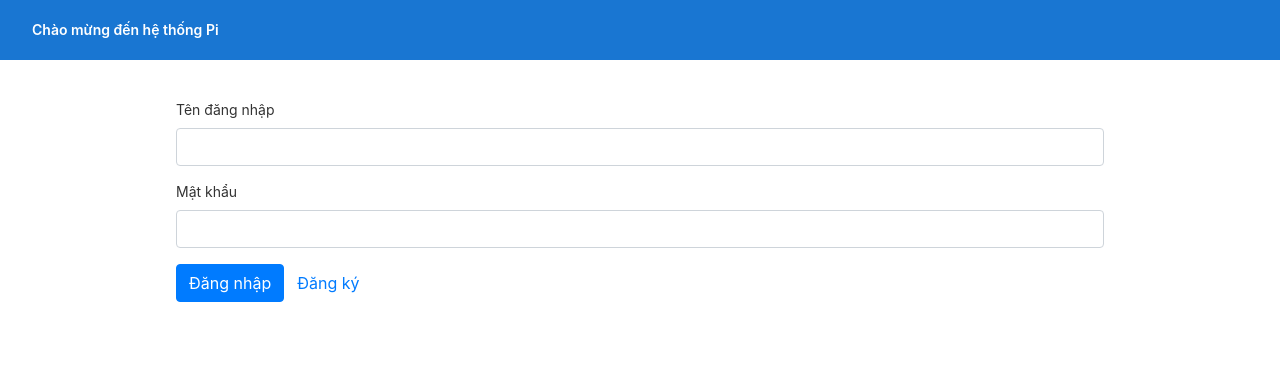
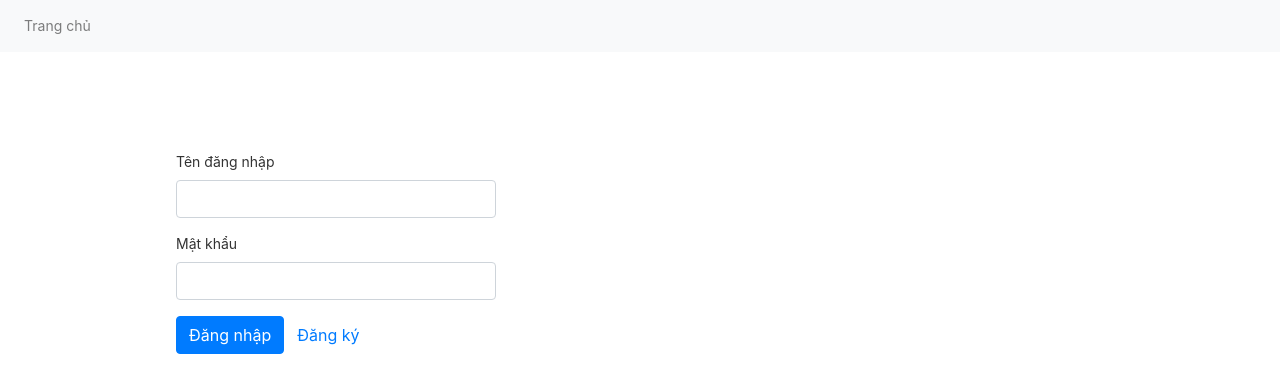
Before and after one commit to frederick-greenacademy/pi_console_system, an Angular app in the folder src/client/pi-frontend/: page /login in a window 1280 px wide. Shown: the top 392 px of the page. Built offline with nearby package versions, Linux system fonts and the light colour scheme.

Commit message:
remove redundant

```diff
--- a/src/client/pi-frontend/src/app/app.component.css
+++ b/src/client/pi-frontend/src/app/app.component.css
@@ -50,11 +50,12 @@
   }
 
   .content {
+    flex: 1;
     margin: 100px auto 32px;
     padding: 0 16px;
     max-width: 960px;
-    flex-direction: column;
-    align-items: center;
+    /* flex-direction: column; */
+    /* align-items: center; */
   }
 
   svg.material-icons {
--- a/src/client/pi-frontend/src/app/app.component.html
+++ b/src/client/pi-frontend/src/app/app.component.html
@@ -1,17 +1,9 @@
-<div class="toolbar" role="banner">
-  <img />
-  <span>Chào mừng đến hệ thống Pi</span>
-  <div class="spacer"></div>
+<div class="navbar navbar-expand navbar-light bg-light" role="navigation">
+  <div class="navbar-nav">
+    <a class="nav-item nav-link" routerLink="/">Trang chủ</a>
+    <!-- <a class="nav-item nav-link" (click)="logout()">Logout</a> -->
 </div>
-
-
-<!-- <nav class="navbar navbar-expand navbar-dark bg-dark" *ngIf="currentUser">
-  <div class="navbar-nav">
-      <a class="nav-item nav-link" routerLink="/">Home</a>
-      <a class="nav-item nav-link" (click)="logout()">Logout</a>
-  </div>
-</nav> -->
-
+</div>
 
 <div class="content" role="main">
   <router-outlet></router-outlet>
--- a/src/client/pi-frontend/src/app/login/login.component.css
+++ b/src/client/pi-frontend/src/app/login/login.component.css
@@ -0,0 +1,6 @@
+.login_content {
+    max-width: 320px;
+    justify-content: center;
+    /* flex-direction: column; */
+    /* align-items: center; */
+}
--- a/src/client/pi-frontend/src/app/login/login.component.html
+++ b/src/client/pi-frontend/src/app/login/login.component.html
@@ -1,3 +1,4 @@
+<div class="login_content">
     <form [formGroup]="loginForm" (ngSubmit)="onSubmit()">
         <div class="form-group">
             <label for="username">Tên đăng nhập</label>
@@ -23,3 +24,4 @@
             <a routerLink="/register" routerLinkActive="active" class="btn btn-link">Đăng ký</a>
         </div>
     </form>
+</div>
```
Lines whose indentation alone changed are shown as unchanged.
